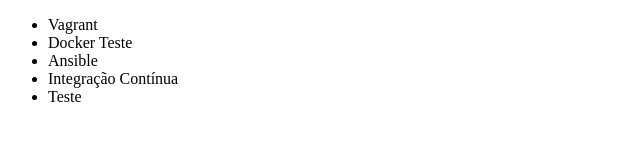
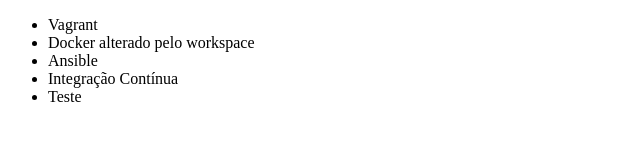
Before and after one commit to jeduguim/alura-git, a plain HTML site: page index.html in a window 1280 px wide. Shown: the whole page, without its empty margins (0-640 px from the left). Drawn offline with Linux system fonts and the light colour scheme.

Commit message:
Alterando nome curso docker workspace

```diff
--- a/index.html
+++ b/index.html
@@ -7,7 +7,7 @@
 <body>
     <ul>
         <li>Vagrant</li>
-        <li>Docker Teste</li>
+        <li>Docker alterado pelo workspace</li>
         <li>Ansible</li>
         <li>Integração Contínua</li>
 	<li>Teste</li>
```
